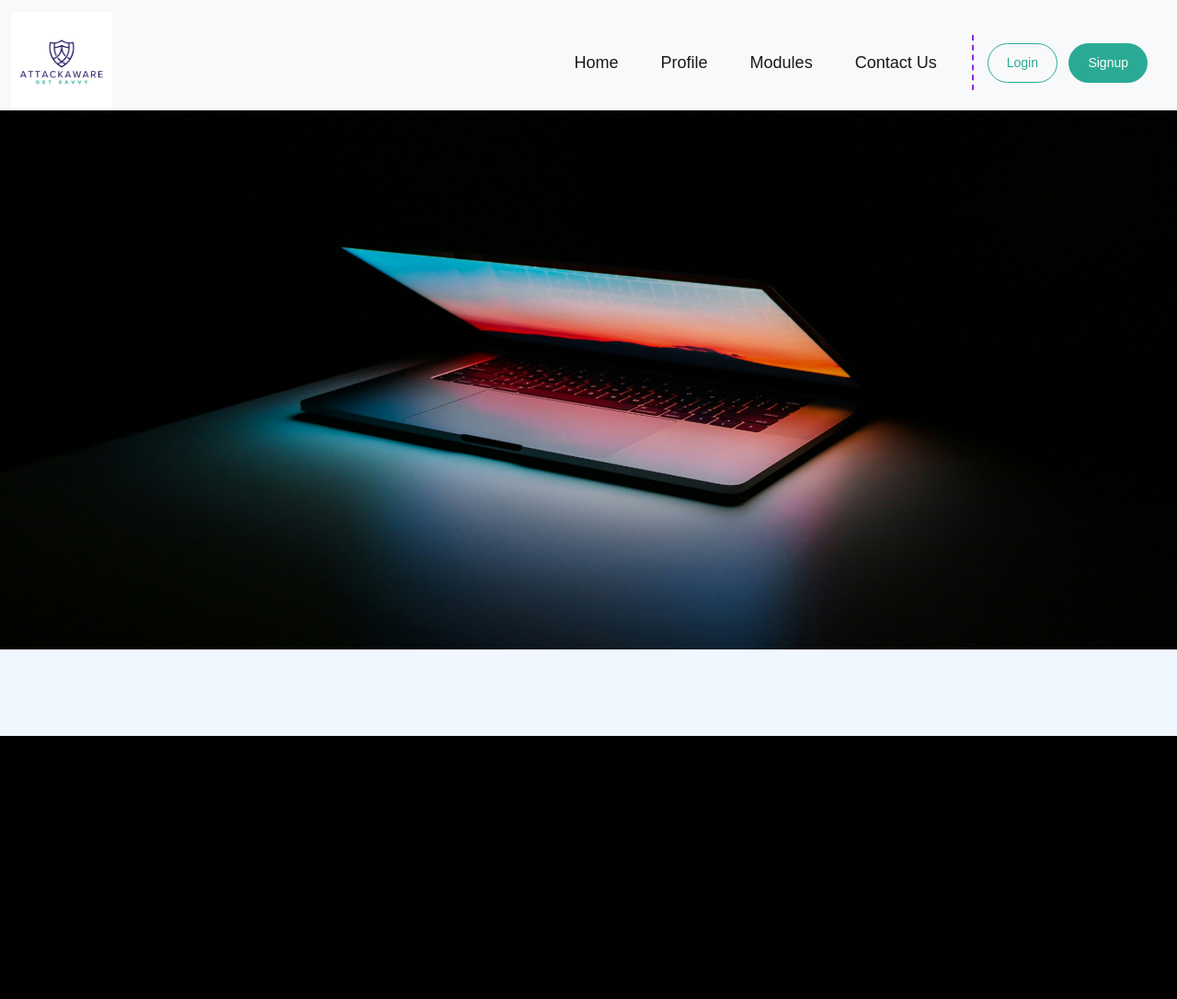
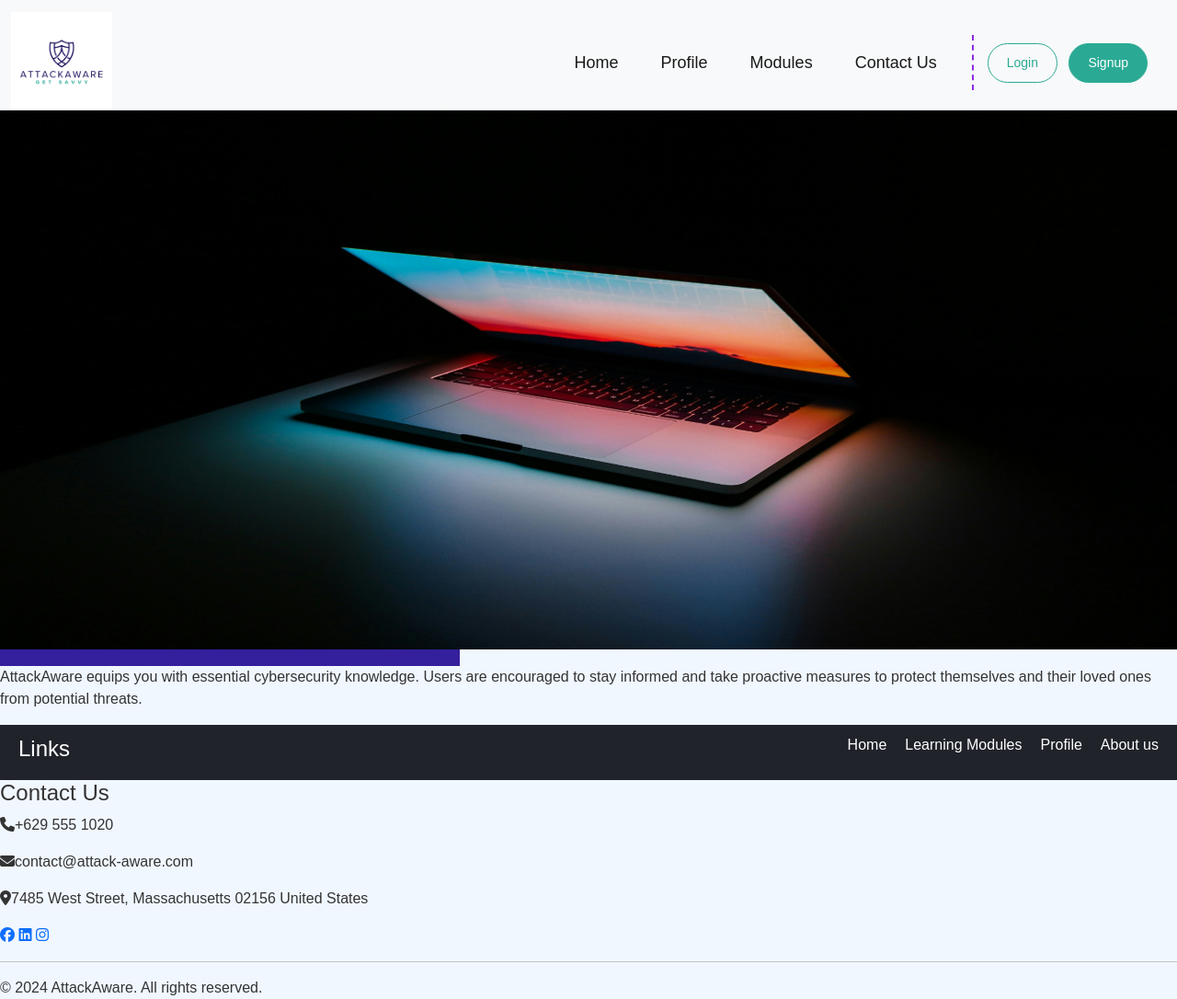
Before and after one commit to TenacioussD/attack-aware-mvp, a Flask app: page /profile in a window 1280 px wide. Shown: the whole page at 92% size. Before the commit the page ends 800 px from the top, so only its background shows below. Run offline with Flask 3, Linux system fonts and the light colour scheme; some libraries are stand-ins or nearby versions.

Commit message:
Added footer html code

```diff
--- a/attack-aware/templates/base.html
+++ b/attack-aware/templates/base.html
@@ -7,6 +7,9 @@
     <meta name="viewport" content="width=device-width, initial-scale=1.0"> <!-- For responsive webpage, mobile friendly-->
     <link rel="stylesheet" href="https://cdn.jsdelivr.net/npm/bootstrap@5.1.3/dist/css/bootstrap.min.css"> <!-- Bootstrap css -->
     <link rel="stylesheet" href="{{ url_for('static', filename='css/base.css') }}">
+    <script src="https://cdn.jsdelivr.net/npm/bootstrap@5.1.3/dist/js/bootstrap.bundle.min.js"
+            integrity="sha384-ka7Sk0Gln4gmtz2MlQnikT1wXgYsOg+OMhuP+IlRH9sENBO0LRn5q+8nbTov4+1p" crossorigin="anonymous"></script>  <!-- Bootstrap bundle -->
+    <script src="https://kit.fontawesome.com/017c367aad.js" crossorigin="anonymous"></script> <!-- Font Awesome for icons -->
     <!-- Child templates can override the page title -->
     <title>Attack Aware - {% block title %}{% endblock %}</title>
     {% block head %}{% endblock %} <!-- For linking of other pages -->
@@ -71,12 +74,40 @@
 </main>
 
 <footer>
-        <!-- Footer content -->
+<!-- Footer content -->
+<footer class="footer-container">
+    <div class="footer-content">
+        <div class="logo-text">
+            <img src="{{ url_for('static', filename='img/logos/purple-logo.png') }}" alt="Logo" class="footer-logo">
+            <p class="company-text">AttackAware equips you with essential cybersecurity knowledge. Users are encouraged to stay informed
+                and take proactive measures to protect themselves and their loved ones from potential threats.</p>
+            </p>
+        </div>
+        <nav class="footer-links">
+            <h4>Links</h4>
+            <ul>
+                <li><a href="#">Home</a></li>
+                <li><a href="#">Learning Modules</a></li>
+                <li><a href="#">Profile</a></li>
+                <li><a href="#">About us</a></li>
+            </ul>
+        </nav>
+        <div class="contact-info">
+            <h4>Contact Us</h4>
+            <p><i class="fa-solid fa-phone"></i>+629 555 1020</p>
+            <p><i class="fa-solid fa-envelope"></i>contact@attack-aware.com</p>
+            <p><i class="fa-solid fa-location-dot"></i>7485 West Street, Massachusetts 02156 United States</p>
+        </div>
+        <div class="social-media">
+            <a href="#"><i class="fa-brands fa-facebook"></i></a>
+            <a href="#"><i class="fa-brands fa-linkedin"></i></a>
+            <a href="#"><i class="fa-brands fa-instagram"></i></a>
+          </div>
+        </div><hr class="footer-divider"><div class="copyright">
+          <p>&copy; 2024 AttackAware. All rights reserved.</p>
+        </div>
 </footer>
 
-<!-- Scripts -->
-<script src="https://cdn.jsdelivr.net/npm/bootstrap@5.1.3/dist/js/bootstrap.bundle.min.js"
-integrity="sha384-ka7Sk0Gln4gmtz2MlQnikT1wXgYsOg+OMhuP+IlRH9sENBO0LRn5q+8nbTov4+1p" crossorigin="anonymous"></script>  <!-- Bootstrap bundle -->
 
 </body>
 </html>
```
